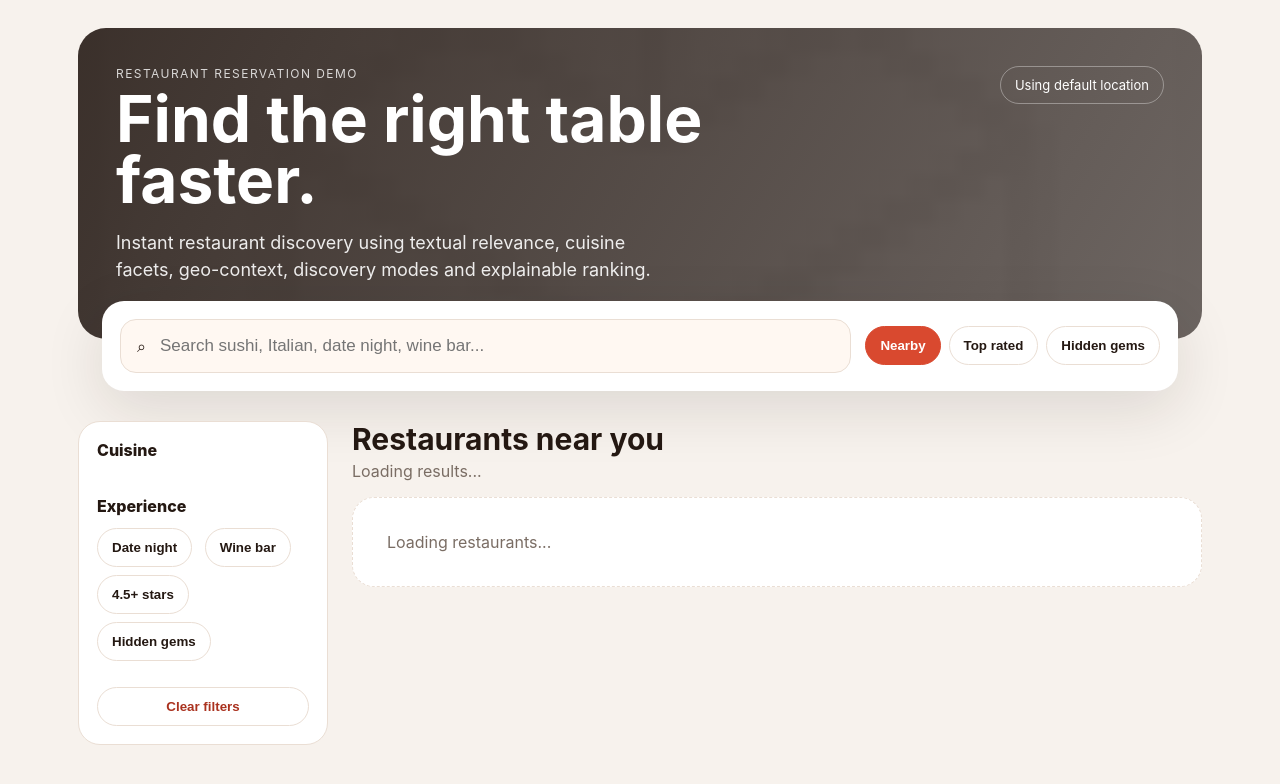
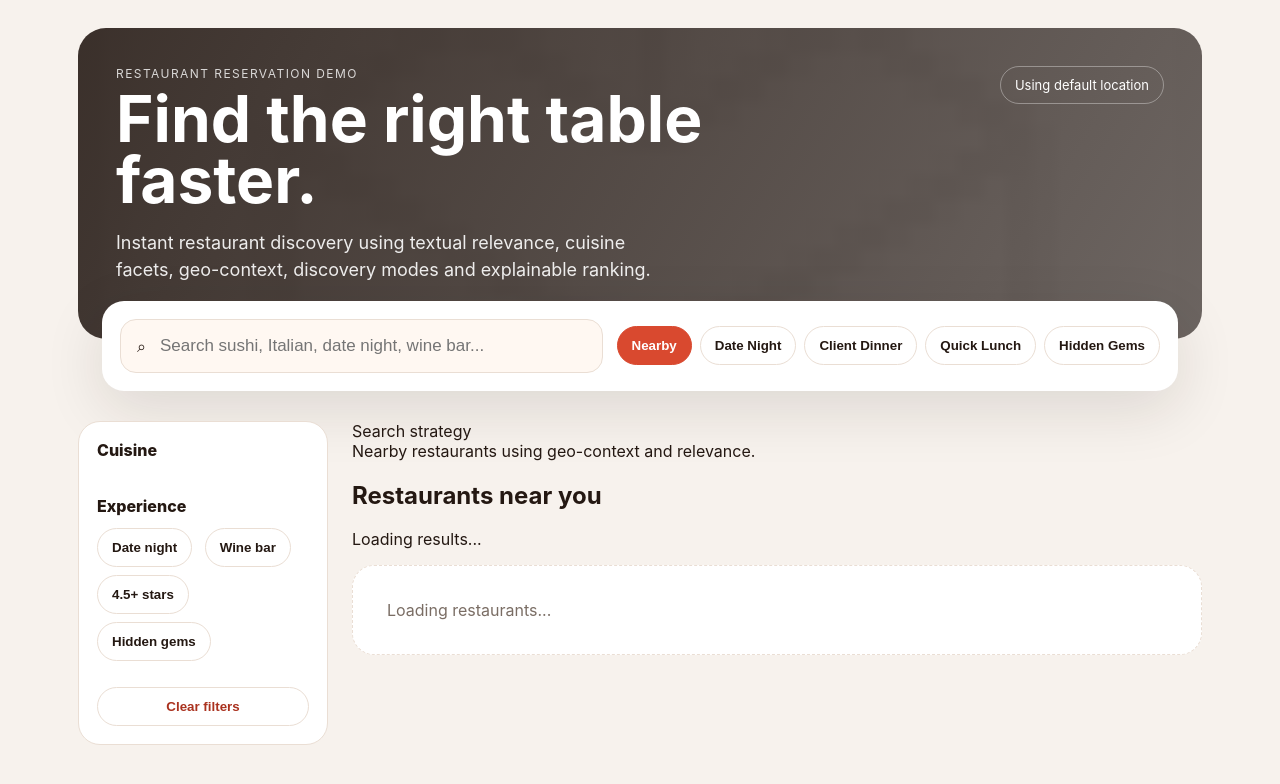
Before and after one commit to Giovangigli/AlgoliaSE, a website built with Parcel: page index.html in a window 1280 px wide. Built offline with nearby package versions, Linux system fonts and the light colour scheme; a script that the page names is missing.

Commit message:
Update index.html

```diff
--- a/index.html
+++ b/index.html
@@ -36,11 +36,13 @@
           />
         </label>
 
-        <div class="mode-tabs" aria-label="Discovery mode">
-          <button type="button" class="mode-tab is-active" data-mode="nearby">Nearby</button>
-          <button type="button" class="mode-tab" data-mode="topRated">Top rated</button>
-          <button type="button" class="mode-tab" data-mode="hiddenGems">Hidden gems</button>
-        </div>
+      <div class="mode-tabs" aria-label="Discovery recipes">
+        <button type="button" class="mode-tab is-active" data-recipe="nearby">Nearby</button>
+        <button type="button" class="mode-tab" data-recipe="dateNight">Date Night</button>
+        <button type="button" class="mode-tab" data-recipe="clientDinner">Client Dinner</button>
+        <button type="button" class="mode-tab" data-recipe="quickLunch">Quick Lunch</button>
+        <button type="button" class="mode-tab" data-recipe="hiddenGems">Hidden Gems</button>
+      </div>
       </section>
 
       <section class="layout">
@@ -62,8 +64,11 @@
         </aside>
 
         <section class="results-area">
-          <div class="results-header">
-            <div>
+          <div class="strategy-panel" id="strategy-panel">
+            <div class="strategy-panel__title">Search strategy</div>
+            <div id="strategy-copy">Nearby restaurants using geo-context and relevance.</div>
+          </div>
+          <div>
               <h2 id="results-title">Restaurants near you</h2>
               <p id="results-meta">Loading results...</p>
             </div>
```
